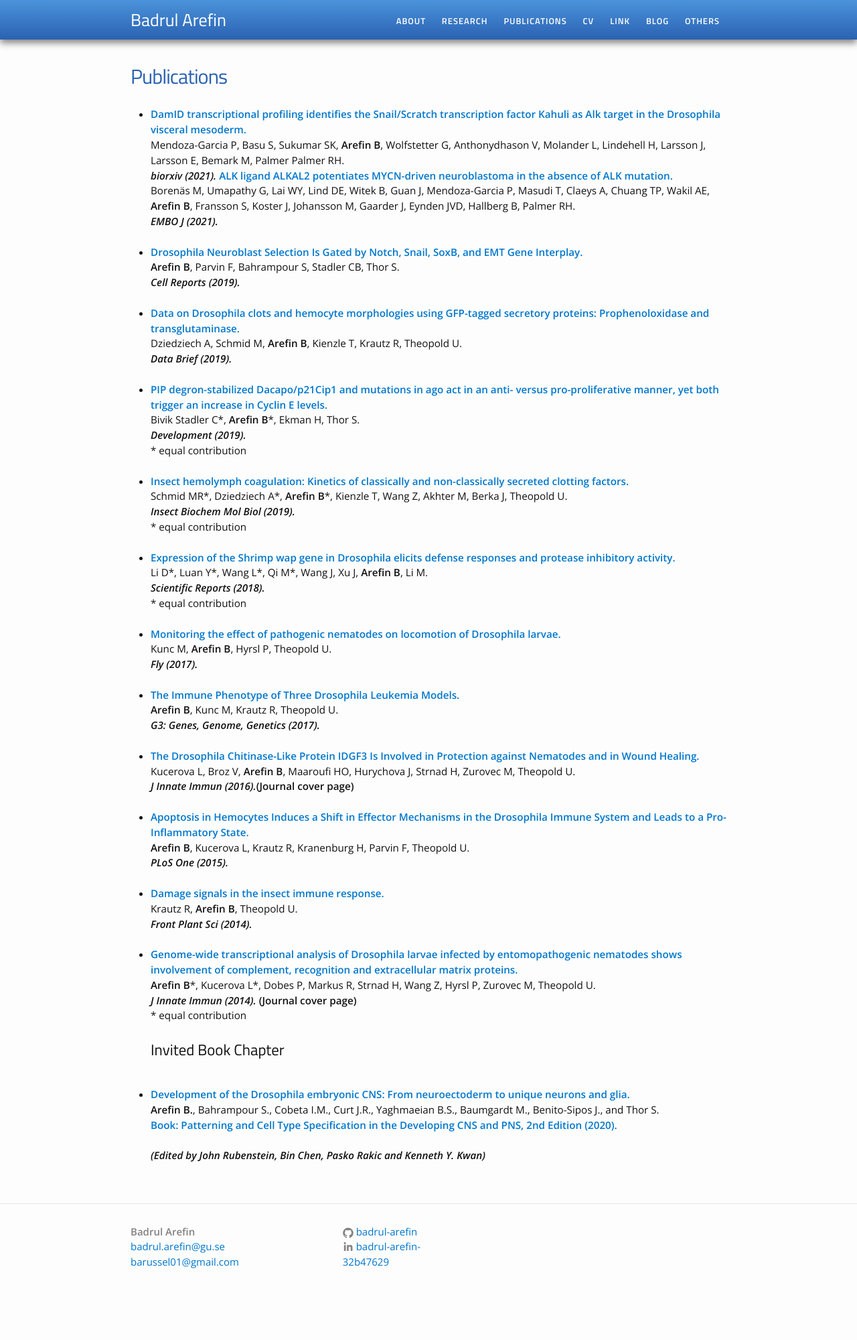
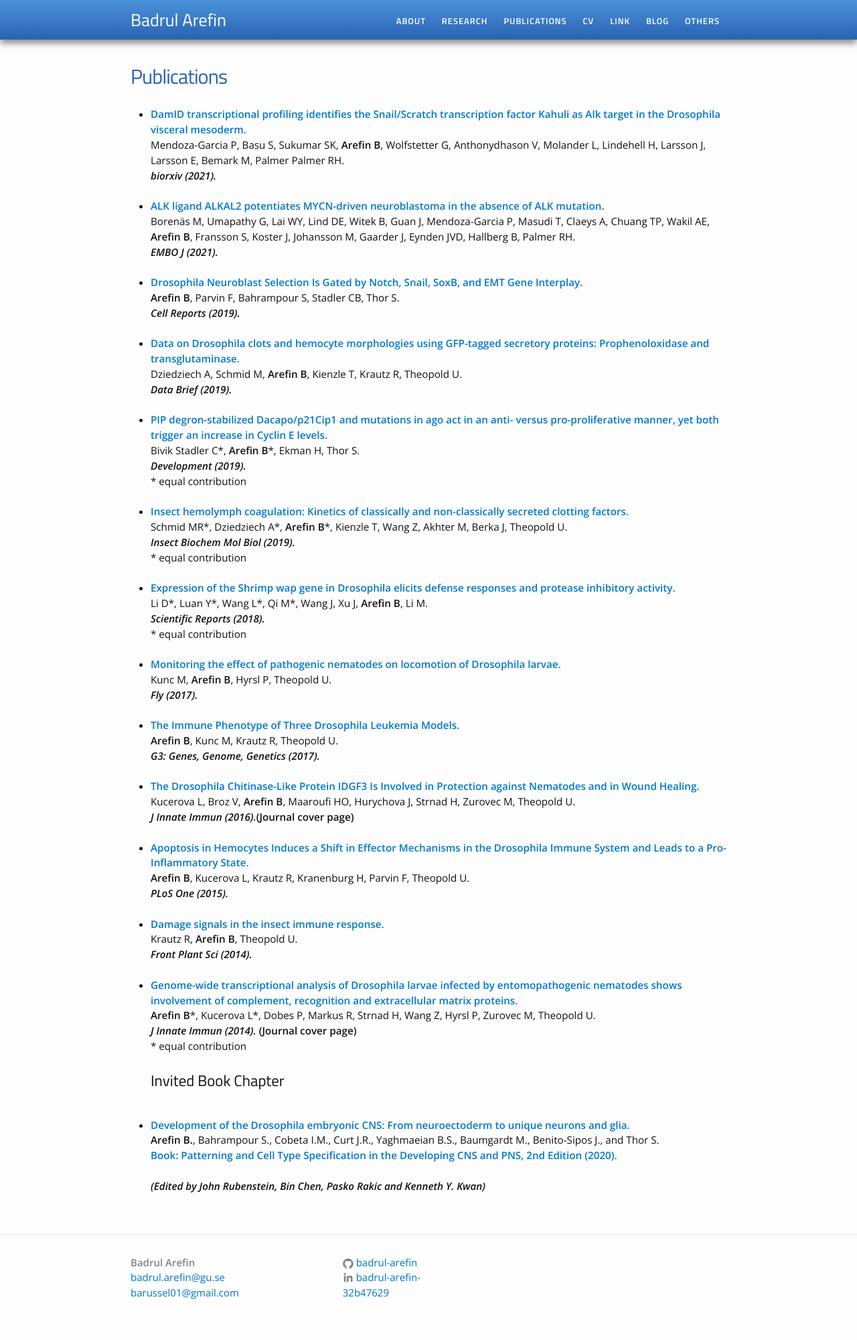
Before and after one commit to Badrul-Arefin/badrul-arefin.github.io, a Jekyll site: the page built from publications.md, in a window 1280 px wide. Shown: the whole page at 67% size. Built offline with Jekyll 4.4.1, drawn with Linux system fonts in a browser that asks for light colours; before the commit the page ends 1954 px from its top, so only the background shows below that.

Commit message:
Update publications.md

```diff
--- a/publications.md
+++ b/publications.md
@@ -13,7 +13,9 @@ title: Publications
 	Mendoza-Garcia P, Basu S, Sukumar SK, <b>Arefin B</b>, Wolfstetter G, Anthonydhason V, Molander L, Lindehell H, Larsson J, Larsson E, Bemark M, Palmer Palmer RH.<br><i>
 	<b>biorxiv (2021).</b></i>
 
-<a href="https://pubmed.ncbi.nlm.nih.gov/33411331"><b>ALK ligand ALKAL2 potentiates MYCN-driven neuroblastoma in the absence of ALK mutation.</b></a><br>
+</li><br>
+	<li>
+		<a href="https://pubmed.ncbi.nlm.nih.gov/33411331"><b>ALK ligand ALKAL2 potentiates MYCN-driven neuroblastoma in the absence of ALK mutation.</b></a><br>
 	Borenäs M, Umapathy G, Lai WY, Lind DE, Witek B, Guan J, Mendoza-Garcia P, Masudi T, Claeys A, Chuang TP, Wakil AE, <b>Arefin B</b>, Fransson S, Koster J, Johansson M, Gaarder J, Eynden JVD, Hallberg B, Palmer RH.<br><i>
 	<b>EMBO J (2021).</b></i>
 
```
